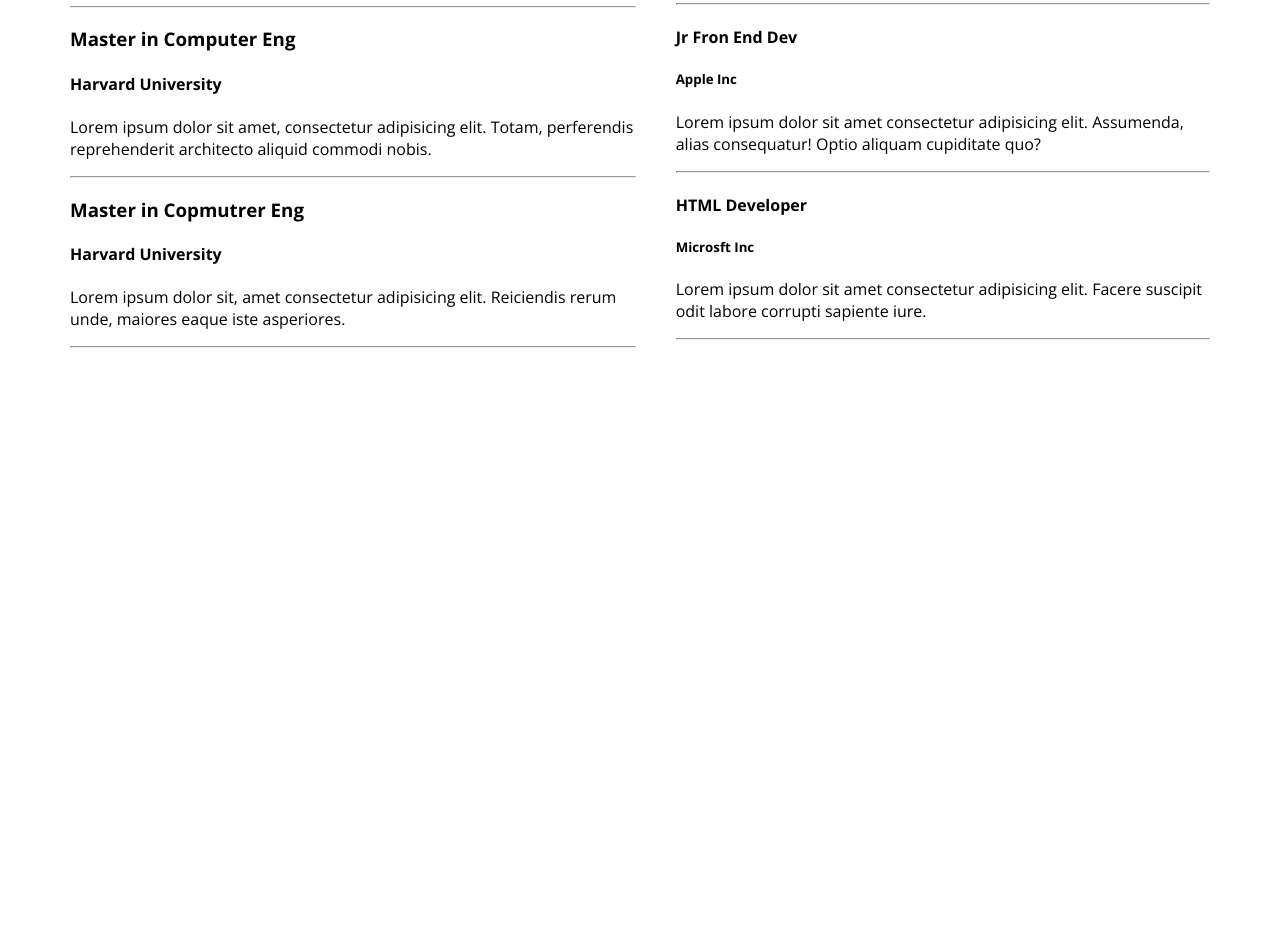
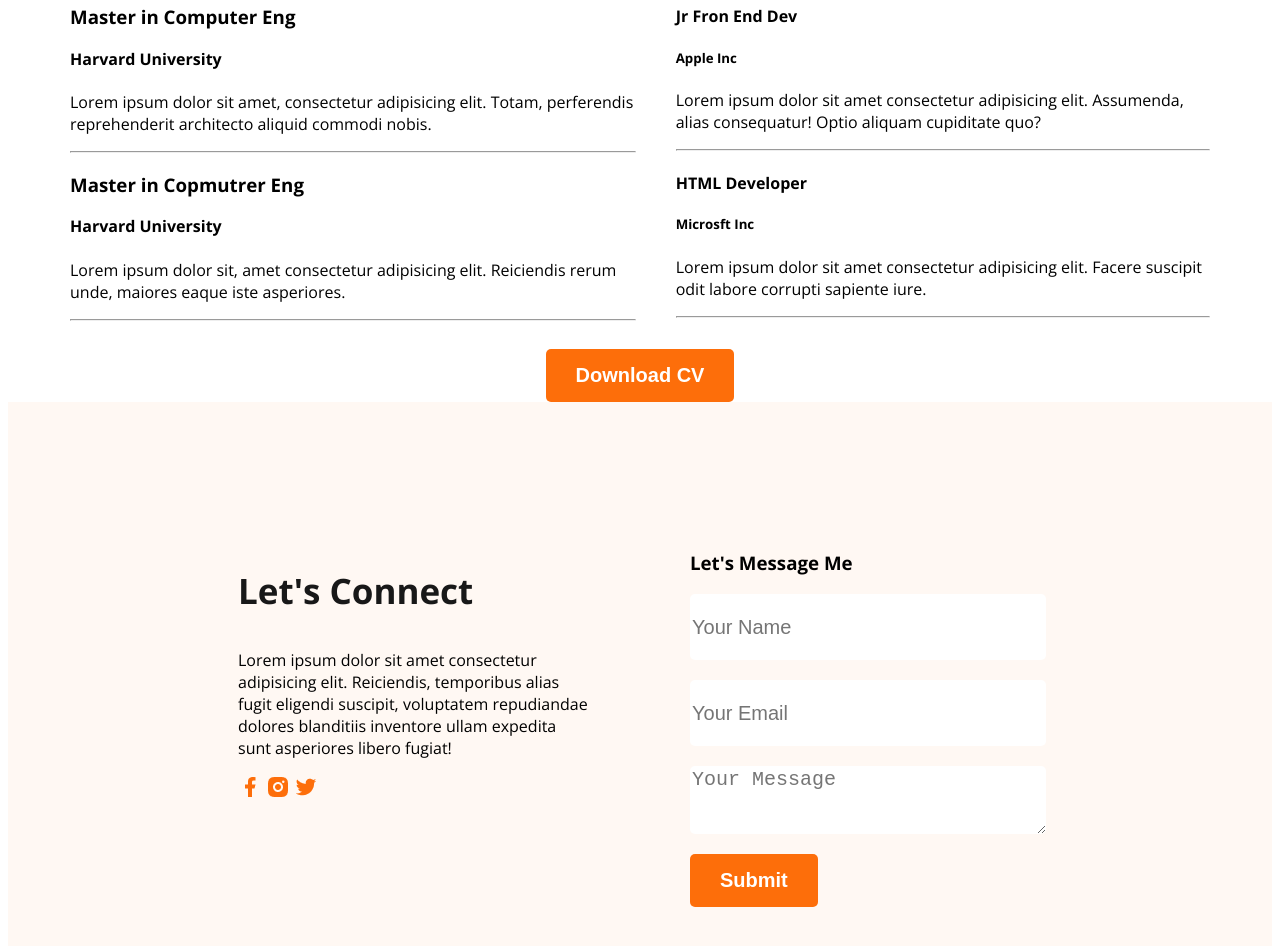
Before and after one commit to masum123dev/last-portfolio-resources, a plain HTML site: page index.html in a window 1280 px wide. Shown: the part 2465-3411 px from the top of the page. Before the commit the page ends 2829 px from the top, so only its background shows below. Drawn offline with nearby package versions, Linux system fonts and the light colour scheme.

Commit message:
added footer section

```diff
--- a/index.html
+++ b/index.html
@@ -142,12 +142,31 @@
       <hr>
       </div>
       </div>
+    </section>
 
-    </section>
+      <div class="btn-3">
+        <button class="btn-primary">Download CV</button>
+      </div>
+
   </main>
 
-  <footer>
-
+  <footer class="secondary-color">
+    <div class="footer-column">
+      <h3 class="section-title">Let's Connect</h3>
+      <p>Lorem ipsum dolor sit amet consectetur adipisicing elit. Reiciendis, temporibus alias fugit eligendi suscipit, voluptatem repudiandae dolores blanditiis inventore ullam expedita sunt asperiores libero fugiat!</p>
+      <a href=""> <img src="images/icons/facebook.png" alt=""></a>
+      <a href=""> <img src="images/icons/insta.png" alt=""></a>
+      <a href=""><img src="images/icons/twitter.png" alt=""></a>
+    </div>
+    <div class="footer-column">
+      <h3 class="section-title2">Let's Message Me</h3>
+      <form action="" class="form-2">
+        <input type="text" name="" id="" placeholder="Your Name">
+        <input type="text" name="" id="" placeholder="Your Email">
+        <textarea name="" id="" cols="30" rows="30" placeholder="Your Message"></textarea>
+        <input type="submit" value="Submit" class="btn-primary">
+      </form>
+    </div>
   </footer>
 
 </body>
--- a/styles/style.css
+++ b/styles/style.css
@@ -155,6 +155,10 @@
 }
 .resume-title{
   text-align: center;
+  margin-bottom: 0px;
+}
+.subtitle{
+  margin-top: 2px;
 }
 
 .two-sections{
@@ -162,3 +166,29 @@
   vertical-align: center;
   gap: 40px;
 }
+
+.btn-3{
+  text-align: center;
+  margin-top: 20px;
+}
+
+/* footer styles*/
+footer{
+  padding: 130px 230px;
+  display: flex;
+  gap: 100px;
+  justify-content: space-between;
+}
+.footer-column{
+  width: 50%;
+}
+ footer input[type="text"], footer input[type="email"], footer textarea{
+  height: 64px;
+  border-radius: 5px;
+  background-color: white;
+  display: block;
+  width: 100%;
+  border: none;
+  margin-bottom: 20px;
+  font-size: 20px;
+ }
```
